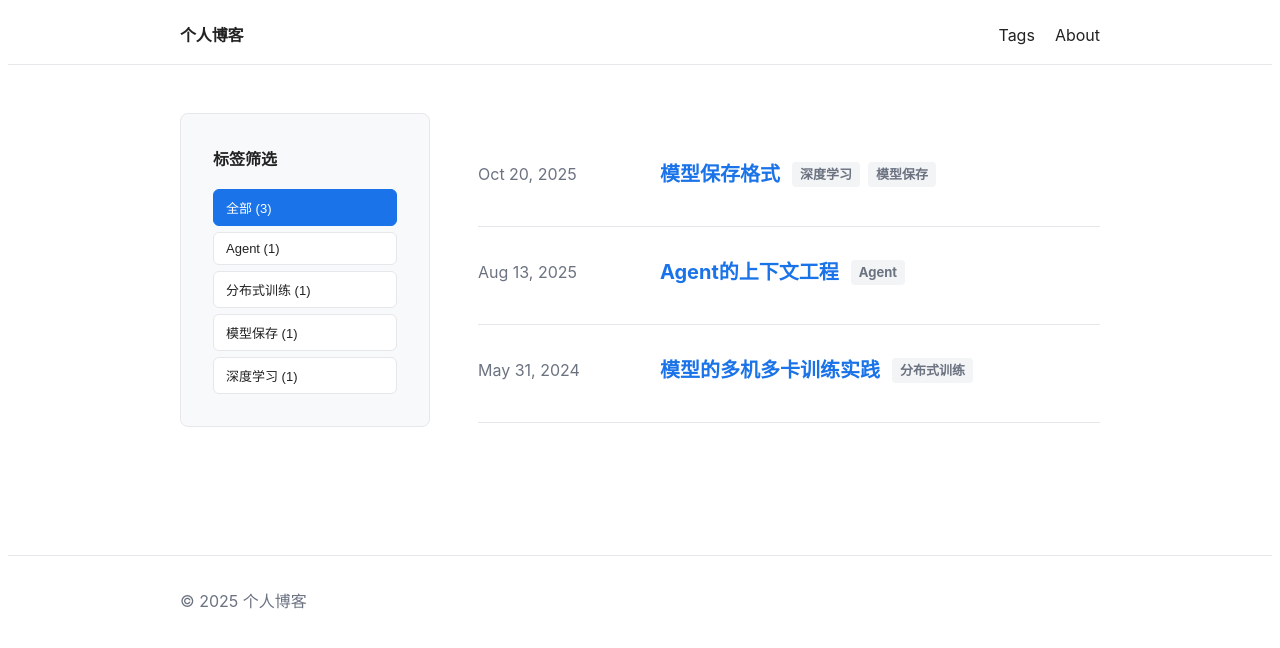
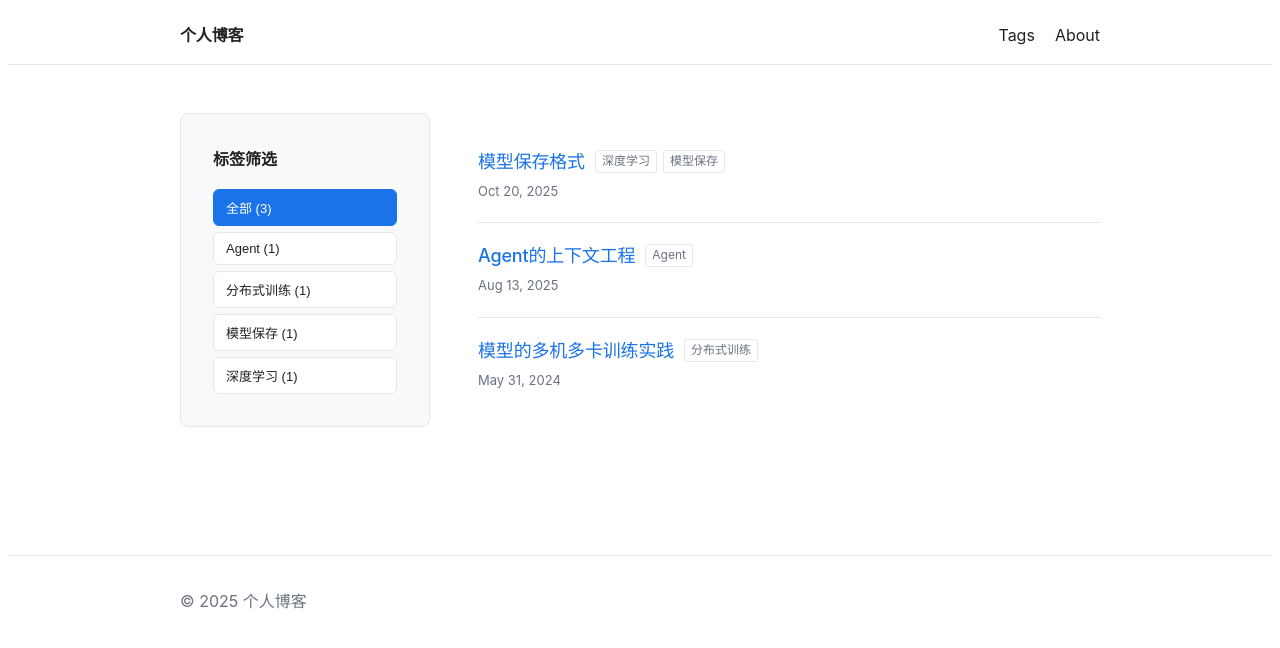
Before and after one commit to zhazhuanling12/zhazhuanling12.github.io, a Jekyll site: the page built from index.html, in a window 1280 px wide. Shown: the top 648 px of the page. Built offline with Jekyll 4.4.1, drawn with Linux system fonts in a browser that asks for light colours.

Commit message:
MOD: update with timestamp

```diff
--- /dev/null
+++ b/_plugins/last_modified_at.rb
@@ -0,0 +1,73 @@
+module Jekyll
+  module LastModifiedAt
+    def last_modified_at(file_path)
+      return nil unless file_path
+
+      # 构建完整路径
+      full_path = if File.exist?(file_path)
+        file_path
+      else
+        File.join(site.source, file_path)
+      end
+
+      return nil unless File.exist?(full_path)
+
+      # 优先尝试从 Git 获取最后修改时间
+      git_time = git_last_modified(full_path)
+      return git_time if git_time
+
+      # 如果 Git 不可用，使用文件系统时间
+      File.mtime(full_path)
+    end
+
+    private
+
+    def git_last_modified(full_path)
+      # 检查是否在 Git 仓库中
+      git_dir = `git rev-parse --git-dir 2>/dev/null`.strip
+      return nil if git_dir.empty?
+
+      # 获取文件的最后提交时间
+      time_str = `git log -1 --format="%ai" -- "#{full_path}" 2>/dev/null`.strip
+      return nil if time_str.empty?
+
+      # 解析时间字符串
+      Time.parse(time_str) rescue nil
+    end
+  end
+
+  # 为 Page 添加 last_modified_at 方法
+  class Page
+    include LastModifiedAt
+
+    def last_modified_at
+      @last_modified_at ||= begin
+        # 尝试不同的路径属性
+        path = self.path || self.relative_path || self.url
+        return nil unless path
+
+        # 如果是相对路径，需要构建完整路径
+        if path.start_with?('/')
+          path = path[1..-1]
+        end
+
+        last_modified_at(path)
+      end
+    end
+  end
+
+  # 为 Document (Post) 添加 last_modified_at 方法
+  class Document
+    include LastModifiedAt
+
+    def last_modified_at
+      @last_modified_at ||= begin
+        # Posts 使用相对路径
+        path = self.relative_path || self.path
+        return nil unless path
+
+        last_modified_at(path)
+      end
+    end
+  end
+end
--- a/assets/main.scss
+++ b/assets/main.scss
@@ -44,32 +44,45 @@
 .k-main{padding: var(--spacing-lg) 0 var(--spacing-xl)}
 
 .k-list{display:block; margin-top: var(--spacing-sm)}
-.k-row{display:flex; gap: var(--spacing); padding: var(--spacing) 0; border-bottom: 1px solid var(--border)}
-.k-date{flex: 0 0 var(--date-col); color: var(--muted)}
-.k-maincol{flex: 1 1 auto}
-.k-title{font-size: 20px; margin: 0 0 6px; line-height: 1.35; display: flex; align-items: center; gap: 12px; flex-wrap: wrap}
-.k-title a{color: var(--link); text-decoration:none}
+.k-row{display:block; padding: 20px 0; border-bottom: 1px solid var(--border)}
+.k-row:last-child{border-bottom: none}
+.k-maincol{width: 100%}
+.k-title{font-size: 18px; margin: 0 0 6px; line-height: 1.4; display: flex; align-items: center; gap: 10px; flex-wrap: wrap}
+.k-title a{color: var(--link); text-decoration:none; font-weight: 500; letter-spacing: -0.01em}
 .k-title a:hover{text-decoration: underline}
+.k-meta{display: flex; align-items: center; gap: 6px; font-size: 13px; color: var(--muted); margin-top: 4px}
+.k-meta-date{color: var(--muted)}
+.k-meta-sep{color: var(--muted); opacity: 0.5}
+.k-meta-edited{color: var(--muted); opacity: 0.7}
 .k-excerpt{margin:0; color:#444}
 
-.k-post .k-post-title{font-size: 28px; margin: 10px 0 6px; line-height: 1.25; letter-spacing: -0.01em}
-.k-post .k-post-meta{color: var(--muted); margin: 0 0 14px}
+.k-post .k-post-title{font-size: 28px; margin: 10px 0 8px; line-height: 1.25; letter-spacing: -0.01em}
+.k-post .k-post-meta{color: var(--muted); margin: 0 0 20px; display: flex; flex-wrap: wrap; gap: 6px; align-items: center; font-size: 14px}
+.k-post .k-post-date{display: inline-block}
+.k-post .k-post-sep{color: var(--muted); opacity: 0.5}
+.k-post .k-post-edit-date{display: inline-block; opacity: 0.7}
 .k-post .k-post-body{font-size: 17px}
 
 /* 标签样式 */
-.k-tags{display: inline-flex; flex-wrap: wrap; gap: 8px; margin: 0}
+.k-tags{display: inline-flex; flex-wrap: wrap; gap: 6px; margin: 0}
 .k-tag{
   display: inline-block;
-  padding: 4px 8px;
-  background: #f3f4f6;
+  padding: 2px 6px;
+  background: transparent;
   color: var(--muted);
-  font-size: 13px;
-  border-radius: 4px;
+  font-size: 12px;
+  border-radius: 3px;
+  border: 1px solid var(--border);
   text-decoration: none;
   transition: all 0.2s ease;
   cursor: pointer;
+  font-weight: 400;
 }
-.k-tag:hover{background: var(--link); color: white}
+.k-tag:hover{
+  border-color: var(--link);
+  color: var(--link);
+  background: transparent;
+}
 
 /* 小标签样式 */
 .k-tag-small{
@@ -230,8 +243,7 @@
     --spacing-lg: clamp(18px, 3vw, 30px);
     --spacing-xl: clamp(24px, 4vw, 40px);
   }
-  .k-row{flex-direction: column; gap: 6px}
-  .k-date{order: 0}
+  .k-meta{font-size: 12px}
   .k-tags{justify-content: flex-start}
   .k-tags-list{gap: var(--spacing-sm)}
 
--- a/index.html
+++ b/index.html
@@ -40,7 +40,6 @@
   {% assign posts = site.posts | sort: "date" | reverse %}
   {% for post in posts %}
     <article class="k-row" data-tags="{{ post.tags | join: ',' }}">
-      <div class="k-date">{{ post.date | date: df }}</div>
       <div class="k-maincol">
         <h2 class="k-title">
           <a href="{{ post.url | relative_url }}">{{ post.title }}</a>
@@ -52,6 +51,14 @@
           </span>
           {% endif %}
         </h2>
+        <div class="k-meta">
+          <time class="k-meta-date">{{ post.date | date: df }}</time>
+          {% assign last_modified = post.last_modified_at | default: post.last_modified | default: post.updated %}
+          {% if last_modified and last_modified != post.date %}
+            <span class="k-meta-sep">·</span>
+            <time class="k-meta-edited">最近更新 {{ last_modified | date: df }}</time>
+          {% endif %}
+        </div>
         <!-- <p class="k-excerpt">
           {%- if post.excerpt -%}
             {{ post.excerpt | strip_html | strip_newlines | truncate: 180 }}
```
Also changed, not shown: _layouts/post.html (+8 -1 lines).
